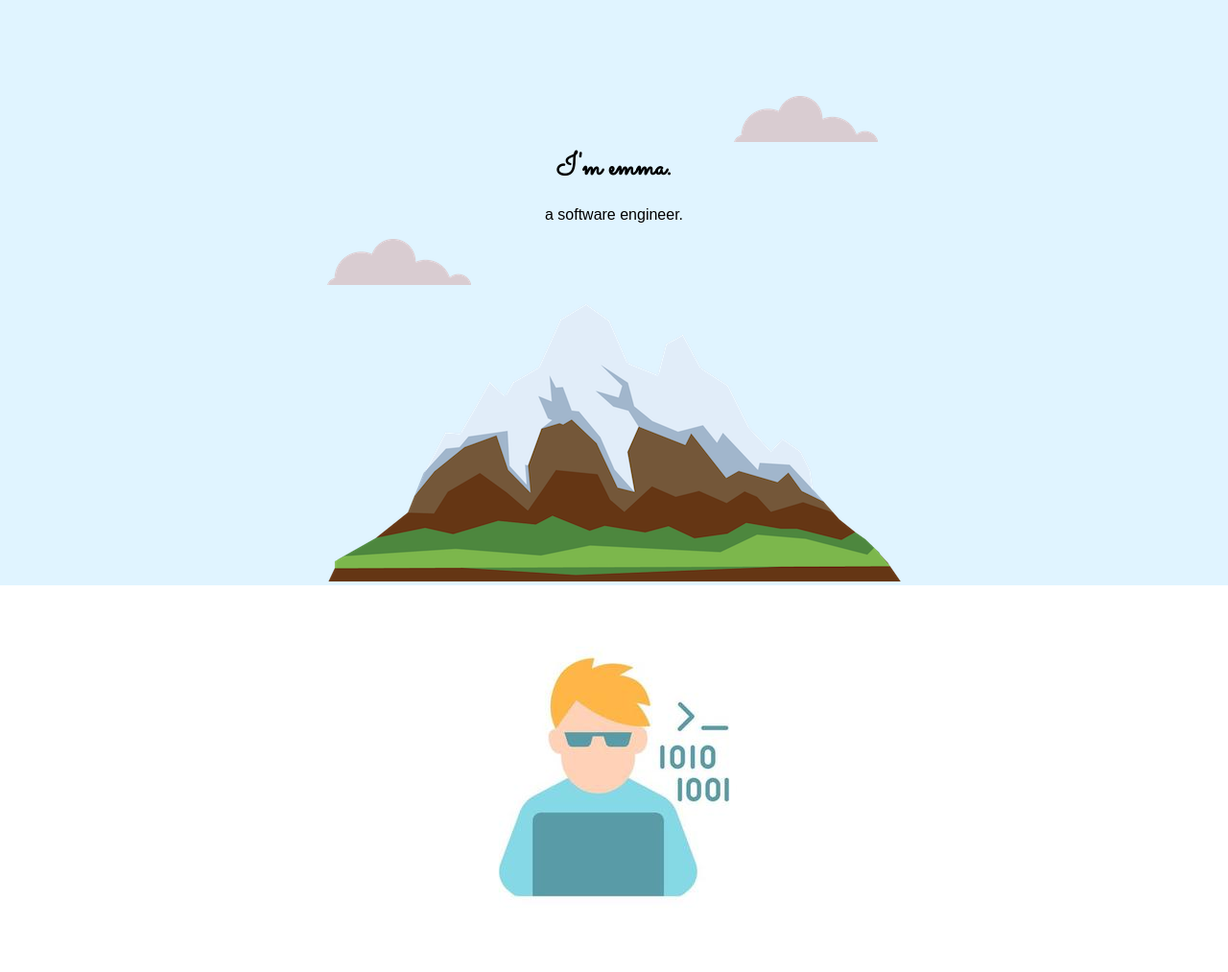
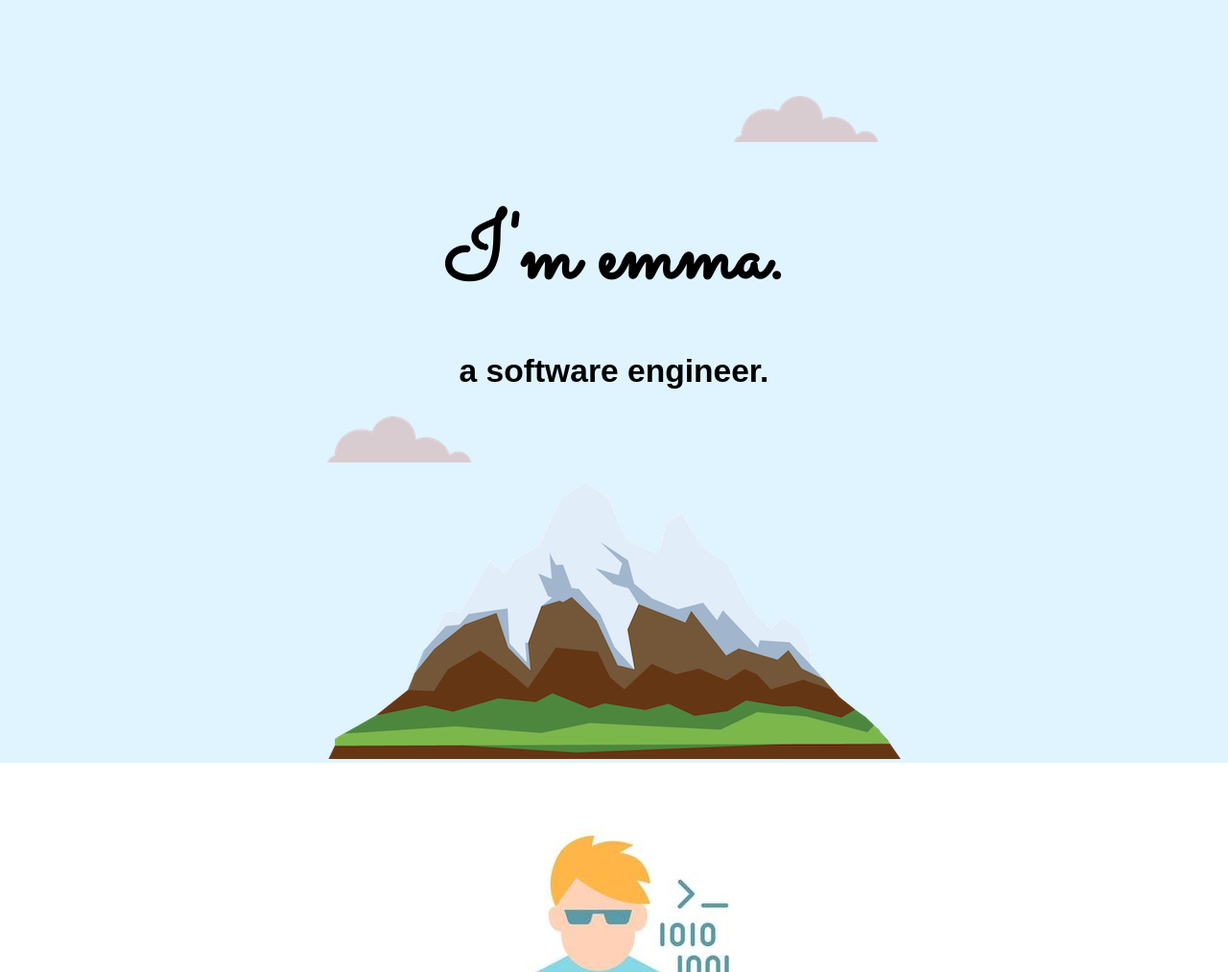
Before and after one commit to Emmaobi7/cv, a plain HTML site: page css-mysite/index.html in a window 1280 px wide. Shown: the top 1013 px of the page at 96% size. Drawn offline with Linux system fonts and the light colour scheme.

Commit message:
Add files via upload

```diff
--- a/css-mysite/css/styles.css
+++ b/css-mysite/css/styles.css
@@ -10,8 +10,13 @@ body{
 }
 
 h1 {
-    margin: 0;
+    margin: 50px auto 0 auto;
     font-family: 'Sacramento', cursive;
+    font-size: 5.9rem;
+}
+
+h2 {
+    font-size: 2.1rem;
 }
 
 .bottom-cloud {
--- a/css-mysite/index.html
+++ b/css-mysite/index.html
@@ -14,7 +14,7 @@
     <div class="top-container">
         <img  class="top-cloud" src="imagees/cloud.png" alt="cloud-img">
         <h1>I'm emma.</h1>
-        <p>a software engineer.</p>
+        <h2>a software engineer.</h2>
         <img class="bottom-cloud" src="imagees/cloud.png" alt="cloud-img">
         <img src="imagees/mountain.png" alt="mountain-img">
     </div>
@@ -44,7 +44,7 @@
         <div class="contact-me">
         <h2>Get In Touch</h2>
         <h3>My contact details</h3>
-        <p>I'm just your guy for that project.</p>
+        <p>I'm just your guy.</p>
         <a class="btn" href="mailto:emma46574@gmail.com">CONTACT ME</a>
         </div>
     </div>
```
